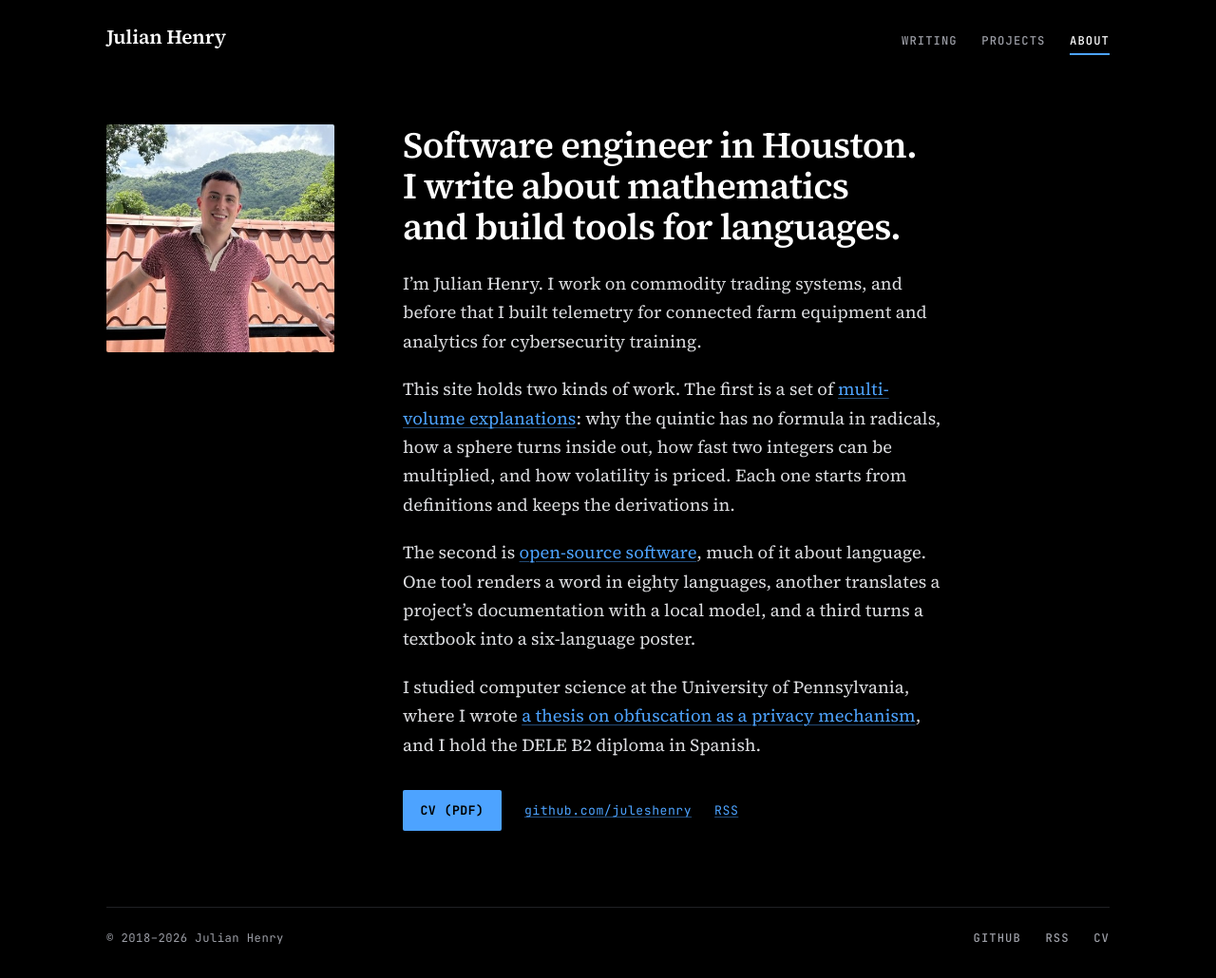
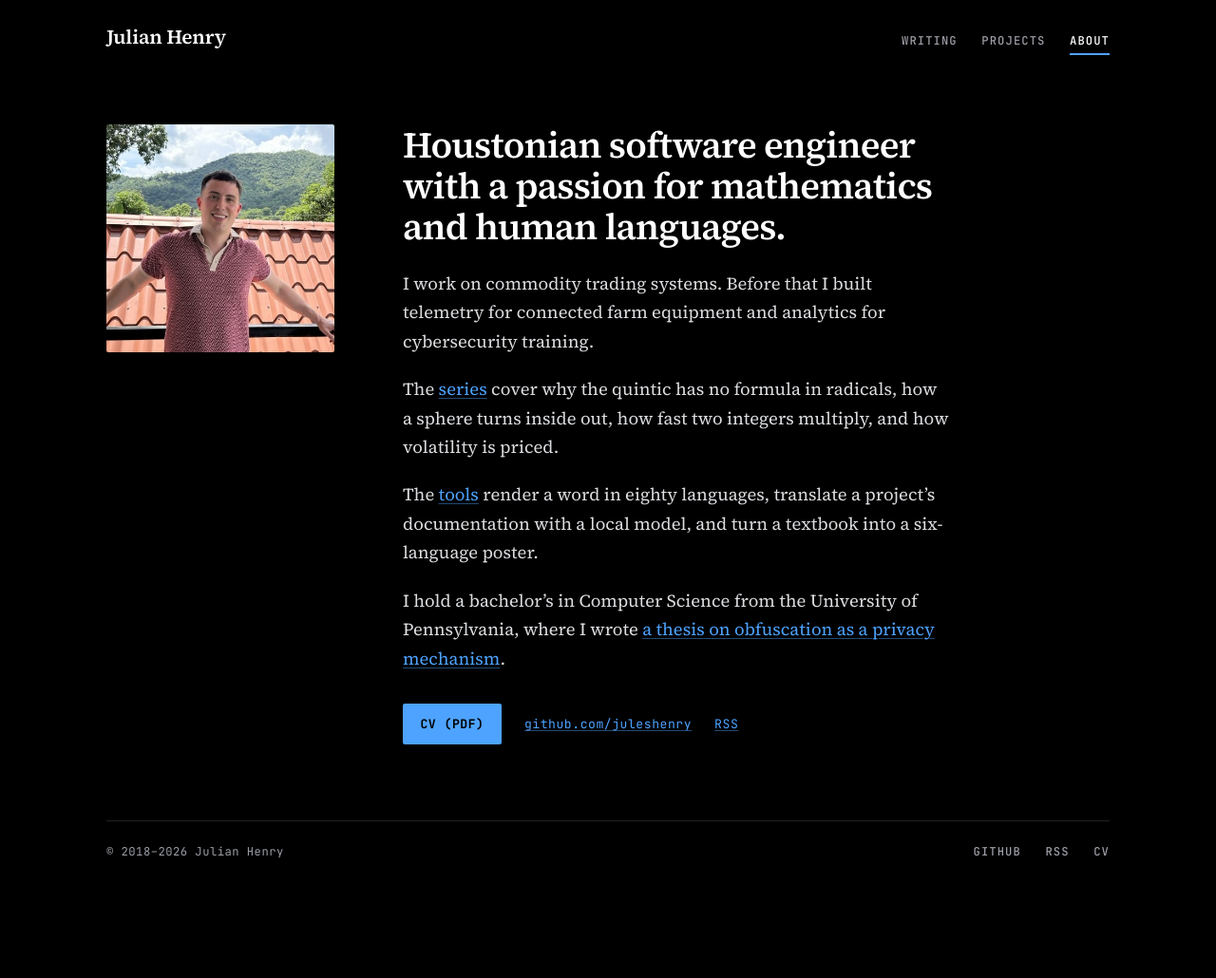
Before and after one commit to juleshenry/juleshenry.github.io, a Jekyll site: the page built from about.html, in a window 1280 px wide. Shown: the whole page at 95% size. Built offline with Jekyll 4.4.1, drawn with Linux system fonts in a browser that asks for light colours; after the commit the page ends 939 px from its top, so only the background shows below that.

Commit message:
feat(about): tighten bio and lede

```diff
--- a/about.html
+++ b/about.html
@@ -8,29 +8,25 @@ description: Julian Henry is a software engineer in Houston who writes long-form
 
   <div>
     <p class="about-lede">
-      Software engineer in Houston. I write about mathematics and build tools for languages.
+      Houstonian software engineer with a passion for mathematics and human languages.
     </p>
 
     <div class="about-body">
       <p>
-        I&rsquo;m Julian Henry. I work on commodity trading systems, and before that I built telemetry
-        for connected farm equipment and analytics for cybersecurity training.
+        I work on commodity trading systems. Before that I built telemetry for connected farm
+        equipment and analytics for cybersecurity training.
       </p>
       <p>
-        This site holds two kinds of work. The first is a set of
-        <a href="/blog/#h-series">multi-volume explanations</a>: why the quintic has no formula in
-        radicals, how a sphere turns inside out, how fast two integers can be multiplied, and how
-        volatility is priced. Each one starts from definitions and keeps the derivations in.
+        The <a href="/blog/#h-series">series</a> cover why the quintic has no formula in radicals,
+        how a sphere turns inside out, how fast two integers multiply, and how volatility is priced.
       </p>
       <p>
-        The second is <a href="/selected-works">open-source software</a>, much of it about language.
-        One tool renders a word in eighty languages, another translates a project&rsquo;s documentation
-        with a local model, and a third turns a textbook into a six-language poster.
+        The <a href="/selected-works">tools</a> render a word in eighty languages, translate a
+        project&rsquo;s documentation with a local model, and turn a textbook into a six-language poster.
       </p>
       <p>
-        I studied computer science at the University of Pennsylvania, where I wrote
-        <a href="/blog/2020/06/01/queries-in-the-mist">a thesis on obfuscation as a privacy mechanism</a>,
-        and I hold the DELE B2 diploma in Spanish.
+        I hold a bachelor&rsquo;s in Computer Science from the University of Pennsylvania, where I wrote
+        <a href="/blog/2020/06/01/queries-in-the-mist">a thesis on obfuscation as a privacy mechanism</a>.
       </p>
     </div>
 
```
